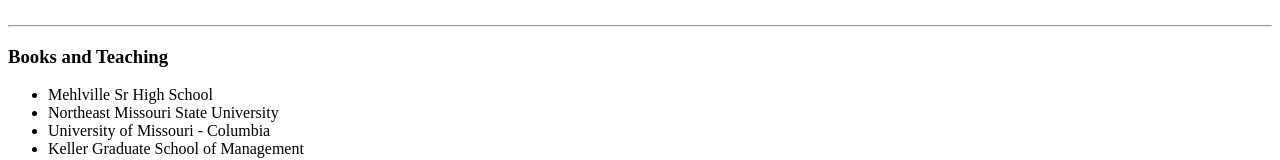
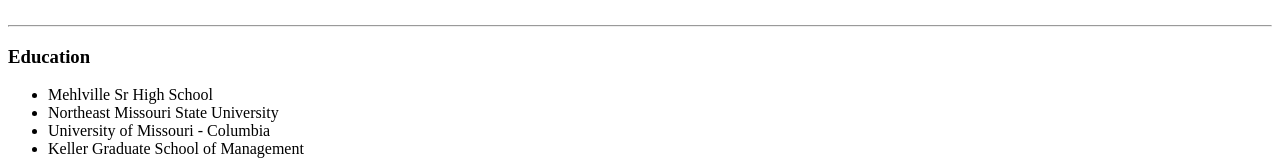
Before and after one commit to lhd0240c/CV, a plain HTML site: page index.html in a window 1280 px wide. Shown: the part 237-397 px from the top of the page. Drawn offline with Linux system fonts and the light colour scheme.

Commit message:
Update index.html
Changed heading

```diff
--- a/index.html
+++ b/index.html
@@ -22,7 +22,7 @@
 
 
   <hr>
-  <h3>Books and Teaching</h3>
+  <h3>Education</h3>
   <ul>
     <li>Mehlville Sr High School</li>
     <li>Northeast Missouri State University</li>
```
